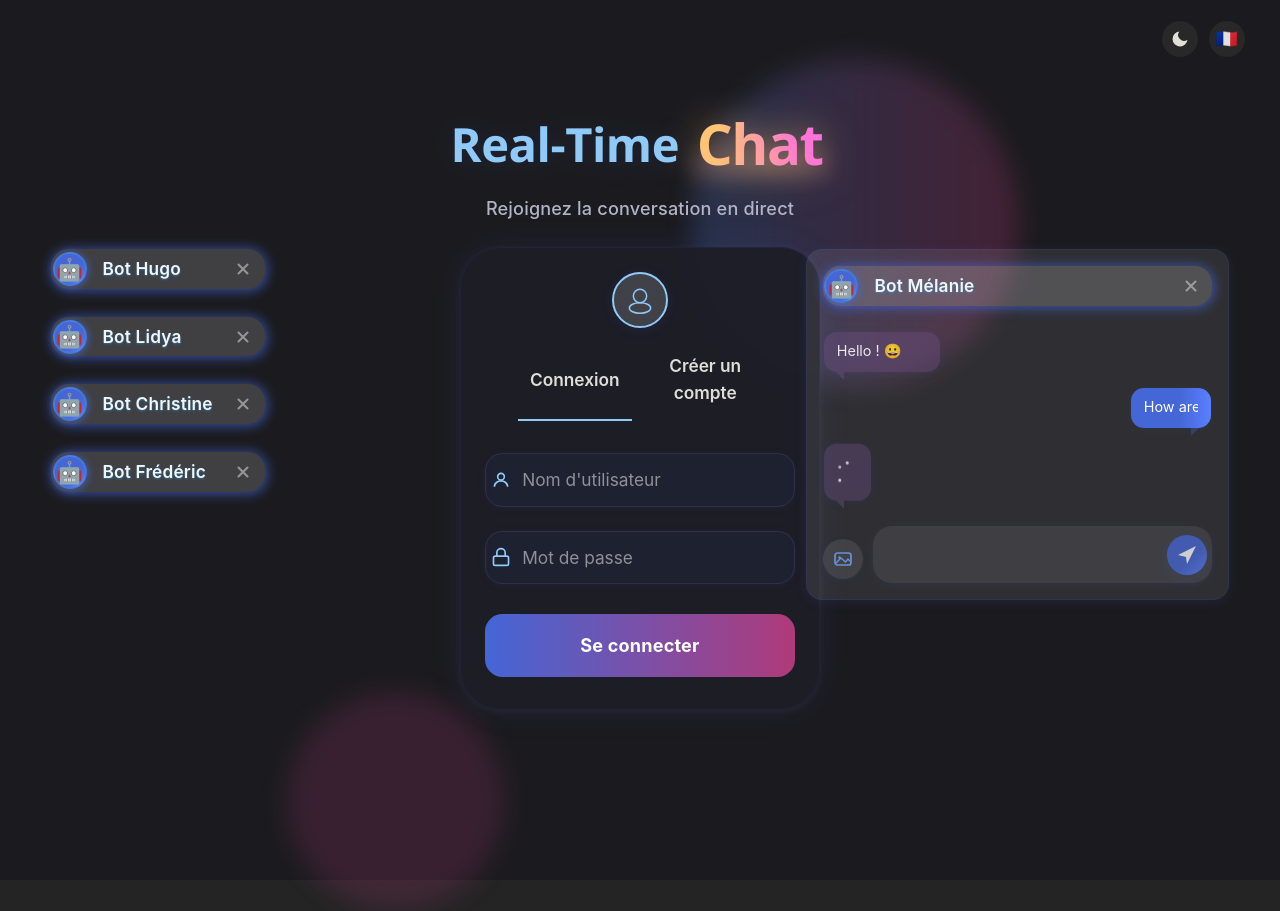
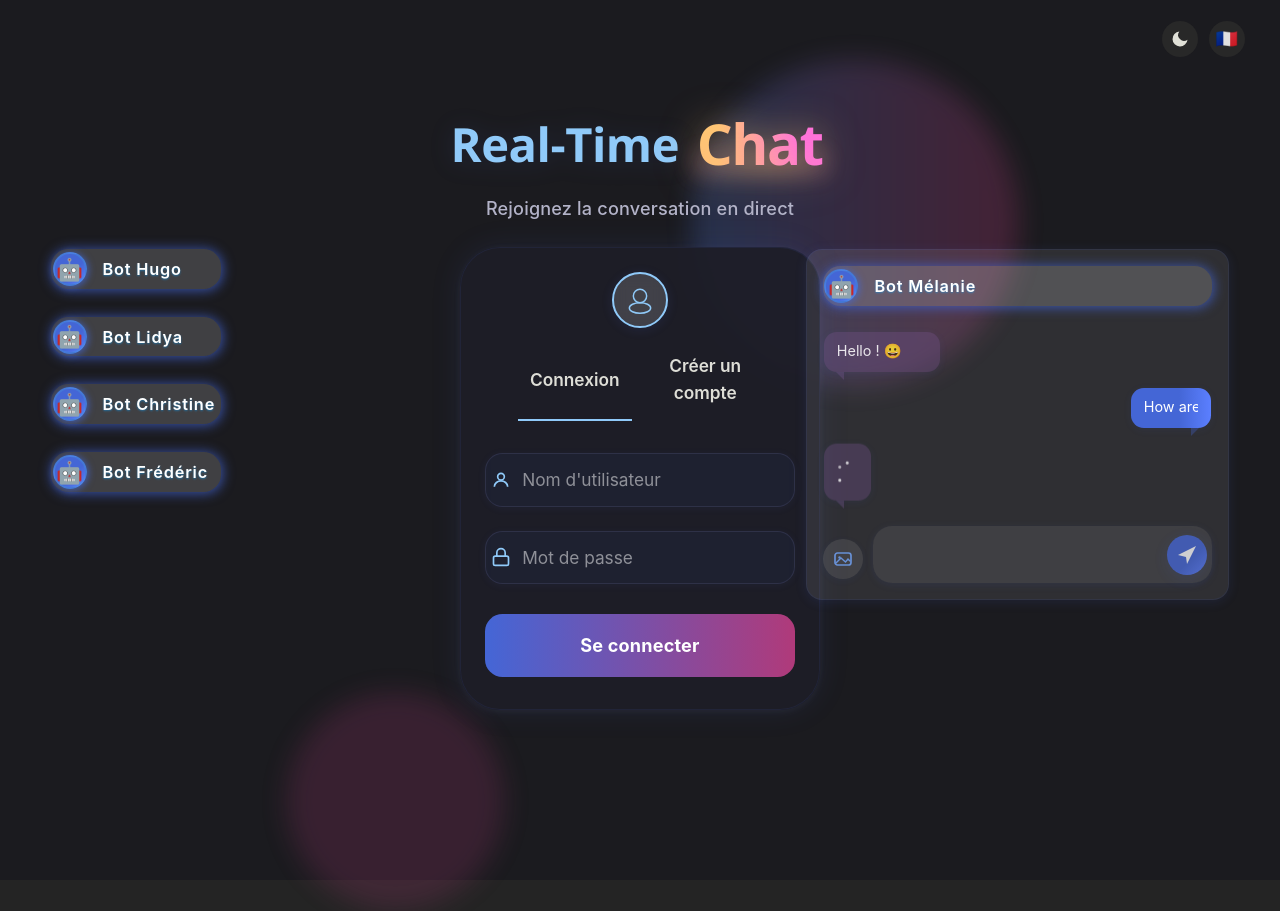
Before and after one commit to TheDevApprentice/real-time-chat, a Vue app in the folder interface/Vue/: page / in a window 1280 px wide. Built offline with nearby package versions, Linux system fonts and the light colour scheme.

Commit message:
Update design and props

```diff
--- a/interface/Vue/src/components/chat/headerChat/ChatHeader.vue
+++ b/interface/Vue/src/components/chat/headerChat/ChatHeader.vue
@@ -2,7 +2,13 @@
   <div class="chat-header-preview">
     <Avatar :avatar="avatar" />
     <span class="chat-header-name">{{ name }}</span>
-    <button class="chat-header-close" aria-label="Fermer" disabled>
+    <button
+      class="chat-header-close"
+      aria-label="Fermer"
+      disabled
+      v-if="active"
+      @click="onClose"
+    >
       <svg width="18" height="18" viewBox="0 0 20 20" fill="none">
         <path
           d="M5 5L15 15M15 5L5 15"
@@ -21,11 +27,10 @@ import Avatar from "./Avatar.vue";
 defineProps<{
   avatar?: string;
   name?: string;
-  close?: boolean;
   onClose?: () => void;
   onOpen?: () => void;
-  isOpen?: boolean;
   active?: boolean;
+  nbUnreadMessage?: number;
 }>();
 
 defineEmits<{ close: [] }>();
@@ -42,6 +47,7 @@ defineEmits<{ close: [] }>();
   background: rgba(255, 255, 255, 0.163);
   border-radius: 1.1rem;
   box-shadow: 1px 1px 12px 1px rgba(68, 102, 214, 0.71);
+  transition: background 0.25s box-shadow 0.25s;
 }
 .chat-header-avatar {
   width: 34px;
@@ -52,18 +58,19 @@ defineEmits<{ close: [] }>();
   align-items: center;
   justify-content: center;
   font-size: 1.35em;
-  color: #fff;
   font-weight: 700;
   box-shadow: 1px 1px 6px 1px rgba(68, 102, 214, 0.621);
   margin-right: 0.3rem;
+  transition: background 0.25s;
 }
 .chat-header-name {
   font-weight: 600;
-  color: #f4f4f4;
-  font-size: 1.08em;
-  letter-spacing: 0.01em;
+  color: var(--page-text-color);
+  font-size: 1.02em;
+  letter-spacing: 0.05em;
   flex: 1;
   text-shadow: 0 1px 2px rgba(10, 161, 255, 0.496);
+  transition: color 0.25s;
 }
 .chat-header-close {
   background: transparent;
```
